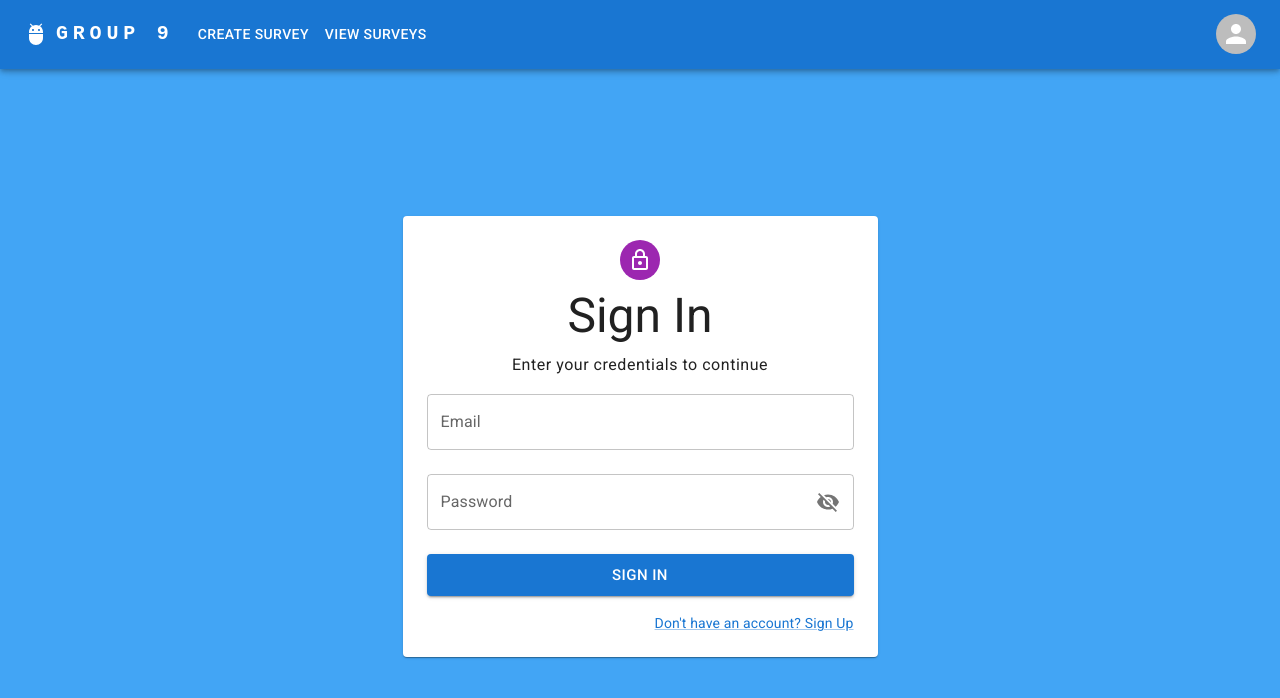
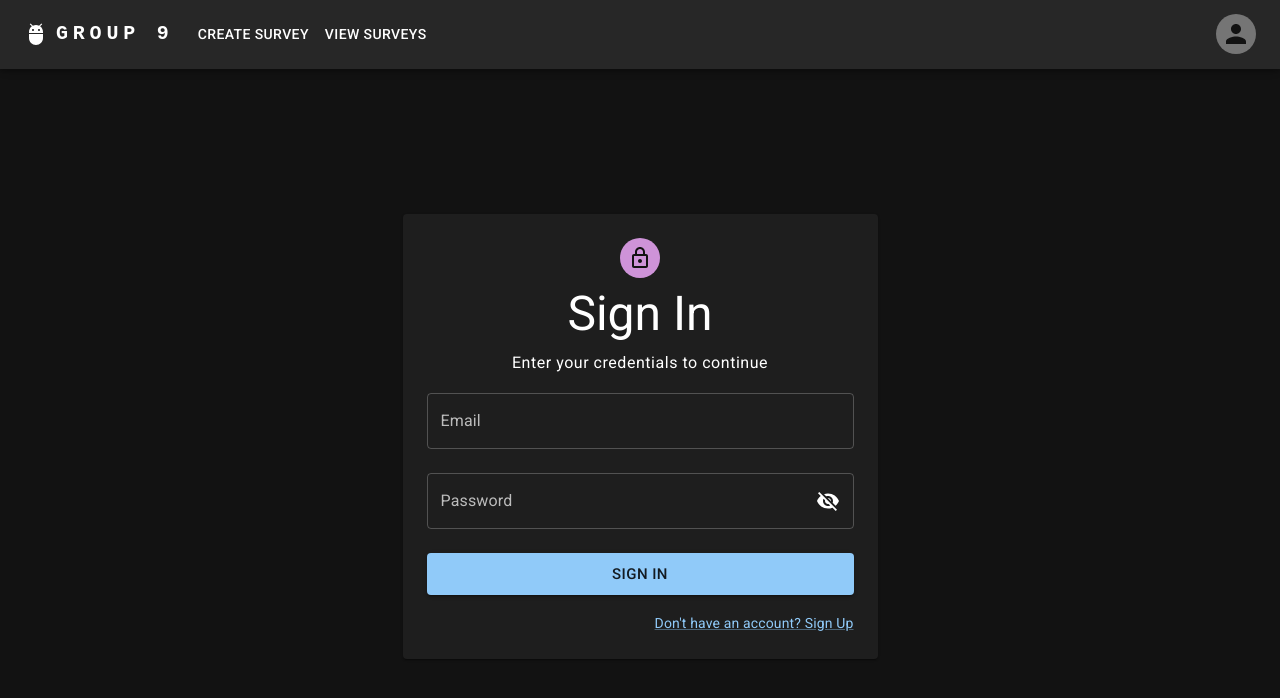
Before and after one commit to NaimShaqqou/COP4710-Project, a React (Create React App) app in the folder frontend/: page /login in a window 1280 px wide. Shown: the top 698 px of the page. Built offline with nearby package versions, Linux system fonts and the light colour scheme; what survey-core would draw is missing.

Commit message:
add dark theme to website

```diff
--- a/frontend/src/App.js
+++ b/frontend/src/App.js
@@ -34,13 +34,13 @@ function App() {
     // <ThemeProvider theme={theme}>
     // </ThemeProvider>
     <div>
-      {/* <ThemeProvider theme={darkTheme}>
+      <ThemeProvider theme={darkTheme}>
         <CssBaseline />
-      </ThemeProvider> */}
-      <BrowserRouter>
-        <NavBar />
-        <Router />
-      </BrowserRouter>
+        <BrowserRouter>
+          <NavBar />
+          <Router />
+        </BrowserRouter>
+      </ThemeProvider>
     </div>
   );
 }
--- a/frontend/src/components/Authentication/AuthBox.js
+++ b/frontend/src/components/Authentication/AuthBox.js
@@ -6,7 +6,7 @@ import LockOutlinedIcon from "@mui/icons-material/LockOutlined";
 import { styled } from "@mui/material/styles";
 
 const AuthWrapper = styled("div")(({ theme }) => ({
-  backgroundColor: theme.palette.primary.light,
+  // backgroundColor: theme.palette.primary.dark,
   // minHeight: "100vh",
 }));
 
```
